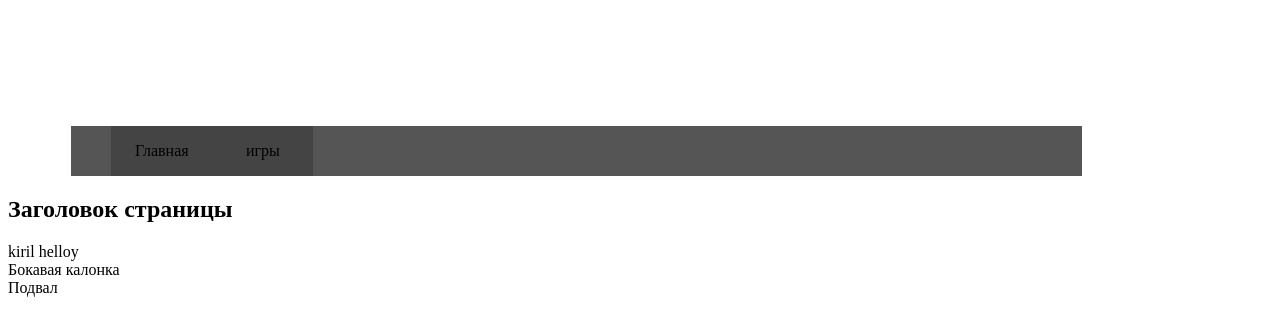
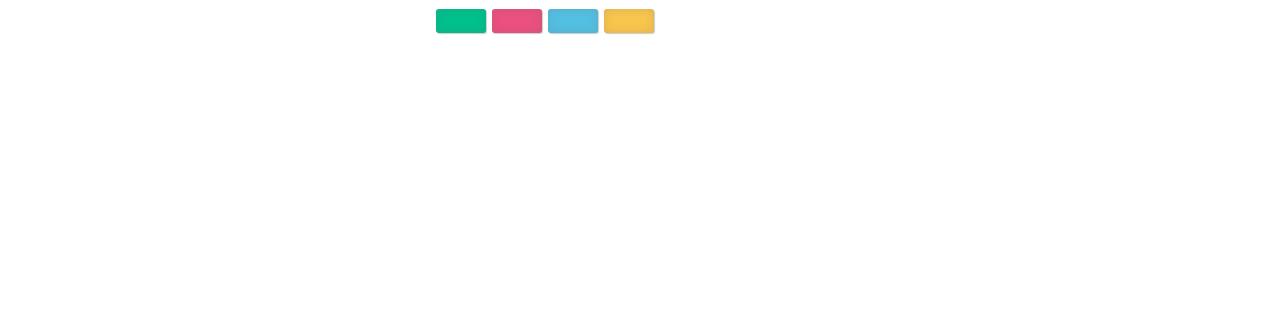
Before and after one commit to Queary/gameweb, a PHP site: page / in a window 1280 px wide. Shown: the top 336 px of the page. Run offline with PHP 8.4, Linux system fonts and the light colour scheme.

Commit message:
я хз что комментировать

```diff
--- a/css/css.css
+++ b/css/css.css
@@ -1,82 +1,98 @@
-убирает стандартные отступы
-*{
-  padding:0px;
-  margin:0px;
-}
-делаю задний фон
-body{
-  background:#666666;
+#colorNav > ul{
+    width: 450px;
+    margin:0 auto;
 }
 
-/* дизайн шапки */
-header{
-  width:80%;/* ширина */
-  height:50px;/* высота */
-  background:#555555;/* задний фон */
-  /* margin - отодвинуть эл*/
-  /* -top,-left от какого направления будет отодвигаться */
-  margin-top:10%;
-  margin-left:5%;
+#colorNav > ul > li{ /* will style only the top level li */
+    list-style: none;
+    box-shadow: 0 0 10px rgba(100, 100, 100, 0.2) inset,1px 1px 1px #CCC;
+    display: inline-block;
+    line-height: 1;
+    margin: 1px;
+    border-radius: 3px;
+    position:relative;
 }
-/* редачю основу ol списка*/
-header ol{
-  width:100%;
-  list-style-type:none;/* убираю стиль списка(нурмулировку) */
+
+#colorNav > ul > li > a{
+    color:inherit;
+    text-decoration:none !important;
+    font-size:24px;
+    padding: 25px;
 }
-/* делаю вид кнопки */
-header ol li{
-  width:10%;
-  height:50px;
-  background:#444444;
-  float:left;/* выравние элемента к левому краю */
-  text-align:center;/* выравнивание текста по центру горизнтально */
-  line-height:50px;/* выравнивание текста по центру вертикальное */
+
+#colorNav li ul{
+    position:absolute;
+    list-style:none;
+    text-align:center;
+    width:180px;
+    left:50%;
+    margin-left:-90px;
+    top:70px;
+    font:bold 12px 'Open Sans Condensed', sans-serif;
+
+    /* This is important for the show/hide CSS animation */
+    max-height:0px;
+    overflow:hidden;
+
+    -webkit-transition:max-height 0.4s linear;
+    -moz-transition:max-height 0.4s linear;
+    transition:max-height 0.4s linear;
 }
-/* Отменяет обтекание элемента */
-.clear {
-    clear: both;
+
+#colorNav li:hover ul{
+    max-height:200px;
 }
-/* Элемент показывается как блочный */
-div {
-    display: block;
+#colorNav li ul li{
+    background-color:#313131;
 }
-/* список */
-ul {
-    display: block;
-    list-style-type: disc;
-    margin-block-start: 1em;
-    margin-block-end: 1em;
-    margin-inline-start: 0px;
-    margin-inline-end: 0px;
-    padding-inline-start: 40px;
+
+#colorNav li ul li a{
+    padding:12px;
+    color:#fff !important;
+    text-decoration:none !important;
+    display:block;
 }
-/* список с классом display */
-ul.display {
-    width: 697px;
-    float: left;
-    margin-bottom: 20px;
-    list-style: none;
+
+#colorNav li ul li:nth-child(odd){ /* zebra stripes */
+    background-color:#363636;
 }
-li {
-    display: list-item;
-    text-align: -webkit-match-parent;
+
+#colorNav li ul li:hover{
+    background-color:#444;
 }
-ul.display li .bigsec {
-    width: 520px;
-    float: right;
+
+#colorNav li ul li:first-child{
+    border-radius:3px 3px 0 0;
+    margin-top:25px;
+    position:relative;
 }
-/* загаловки */
-h4 {
-    font-size: 16px;
-    font-weight: normal;
+
+#colorNav li ul li:first-child:before{ /* the pointer tip */
+    content:'';
+    position:absolute;
+    width:1px;
+    height:1px;
+    border:5px solid transparent;
+    border-bottom-color:#313131;
+    left:50%;
+    top:-10px;
+    margin-left:-5px;
 }
-ul.display li p.txt {
-    float: left;
-    padding: 10px 0px 15px 0px;
+
+#colorNav li ul li:last-child{
+    border-bottom-left-radius:3px;
+    border-bottom-right-radius:3px;
 }
-p {
-    line-height: 18px;
+
+#colorNav li.green{
+    /* This is the color of the menu item */
+    background-color:#00c08b;
+
+    /* This is the color of the icon */
+    color:#127a5d;
 }
-.display{
-  background: black;
-}
+
+#colorNav li.red{       background-color:#ea5080;color:#aa2a52;}
+#colorNav li.blue{      background-color:#53bfe2;color:#2884a2;}
+#colorNav li.yellow{    background-color:#f8c54d;color:#ab8426;}
+#colorNav li.purple{    background-color:#df6dc2;color:#9f3c85;}
--- a/index.html
+++ b/index.html
@@ -7,23 +7,43 @@
     <title></title>
   </head>
   <body>
-      <header>
-      <ol>
-        <li>Главная</li>
-        <li>игры</li>
-      </ol>
-    </header>
-    <div id="main">
-      <section>
-        <h1>Заголовок страницы</h1>
-        kiril helloy
-      </section>
-      <aside>
-        Бокавая калонка
-      </aside>
-      <footer>
-        Подвал
-      </footer>
-    </div>
+        <nav id="colorNav">
+          <ul>
+              <li class="green">
+                  <a href="#" class="icon-home"></a>
+                  <ul>
+                      <li><a href="#">Dropdown item 1</a></li>
+                      <li><a href="#">Dropdown item 2</a></li>
+                      <!-- More dropdown options -->
+                  </ul>
+              </li>
+              <li class="red">
+                  <a href="#" class="icon-home"></a>
+                  <ul>
+                      <li><a href="#">Dropdown item 1</a></li>
+                      <li><a href="#">Dropdown item 2</a></li>
+                      <!-- More dropdown options -->
+                  </ul>
+              </li>
+              <li class="blue">
+                  <a href="#" class="icon-home"></a>
+                  <ul>
+                      <li><a href="#">Dropdown item 1</a></li>
+                      <li><a href="#">Dropdown item 2</a></li>
+                      <!-- More dropdown options -->
+                  </ul>
+              </li>
+              <li class="yellow">
+                  <a href="#" class="icon-home"></a>
+                  <ul>
+                      <li><a href="#">Dropdown item 1</a></li>
+                      <li><a href="#">Dropdown item 2</a></li>
+                      <!-- More dropdown options -->
+                  </ul>
+              </li>
+              <!-- More menu items -->
+          </ul>
+
+      </nav>
   </body>
 </html>
```
